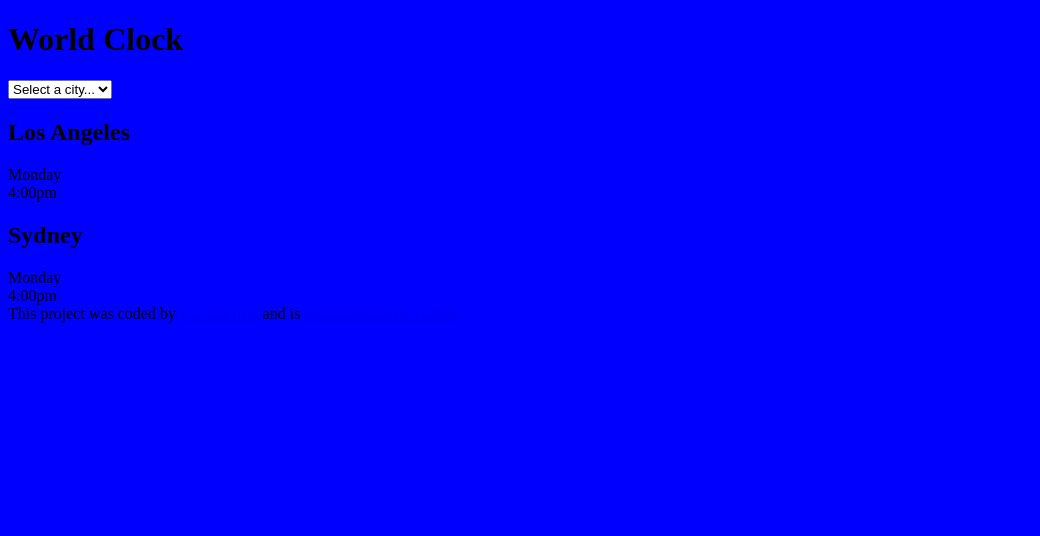
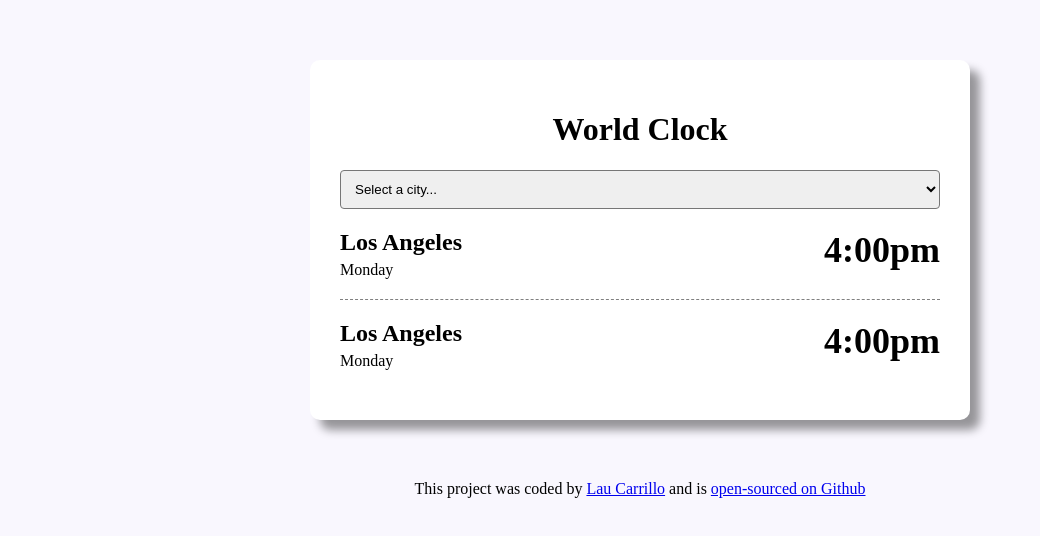
Before and after one commit to LauCarrillo21/world-clock, a plain HTML site: page index.html in a window 1280 px wide. Shown: the whole page, without its empty margins (0-1040 px from the left). Drawn offline with Linux system fonts and the light colour scheme; a script that the page names is missing.

Commit message:
updated initial css

```diff
--- a/css/style.css
+++ b/css/style.css
@@ -1,3 +1,50 @@
-body {
-    background:blue;
+body{
+    background-color: #f9f7fe;
 }
+
+select {
+    display: block;
+    width: 100%;
+    padding: 10px;
+    border-radius:4px;
+}
+
+h1 {
+    text-align: center;
+}
+
+h2 {
+    margin: 0 0 5px;
+}
+
+
+footer {
+    text-align: center;
+}
+
+
+.container {
+    max-width: 600px;
+    margin: 60px auto;
+    background: white;
+    padding: 30px;
+    box-shadow: 10px 10px 10px rgba(0,0,0,0.4);
+    border-radius: 10px;
+}
+
+.city {
+    display: flex;
+    justify-content: space-between;
+    border-bottom: 1px dashed gray;
+    padding: 20px 0;
+}
+
+.city:last-child {
+    border: none;
+}
+
+.time {
+    font-size:36px;
+    font-weight: bold;
+
+}
--- a/index.html
+++ b/index.html
@@ -10,24 +10,27 @@
 <body>
     <div class="container">
         <h1> World Clock</h1>
-
+<!-- Add a selector -->
         <select name="" id="">
             <option value=""> Select a city...</option>
             <option value=""> London </option>
             <option value=""> New York </option>
             <option value=""> Paris </option>
         </select>
-
+<!-- Cities data -->
         <div class="city">
-            <h2> Los Angeles </h2>
-            <div class="date"> Monday </div>
-            <div class="time"> 4:00pm </div>
+            <div>
+                <h2> Los Angeles </h2>
+                <div class="date"> Monday </div>
+            </div>
+                <div class="time"> 4:00pm </div>
         </div>
-
         <div class="city">
-            <h2> Sydney </h2>
-            <div class="date"> Monday </div>
-            <div class="time"> 4:00pm </div>
+            <div>
+                <h2> Los Angeles </h2>
+                <div class="date"> Monday </div>
+            </div>
+                <div class="time"> 4:00pm </div>
         </div>
     </div>
     <footer>
--- a/javascript/index.js
+++ /dev/null
@@ -1 +0,0 @@
-alert ("Hello");
```
